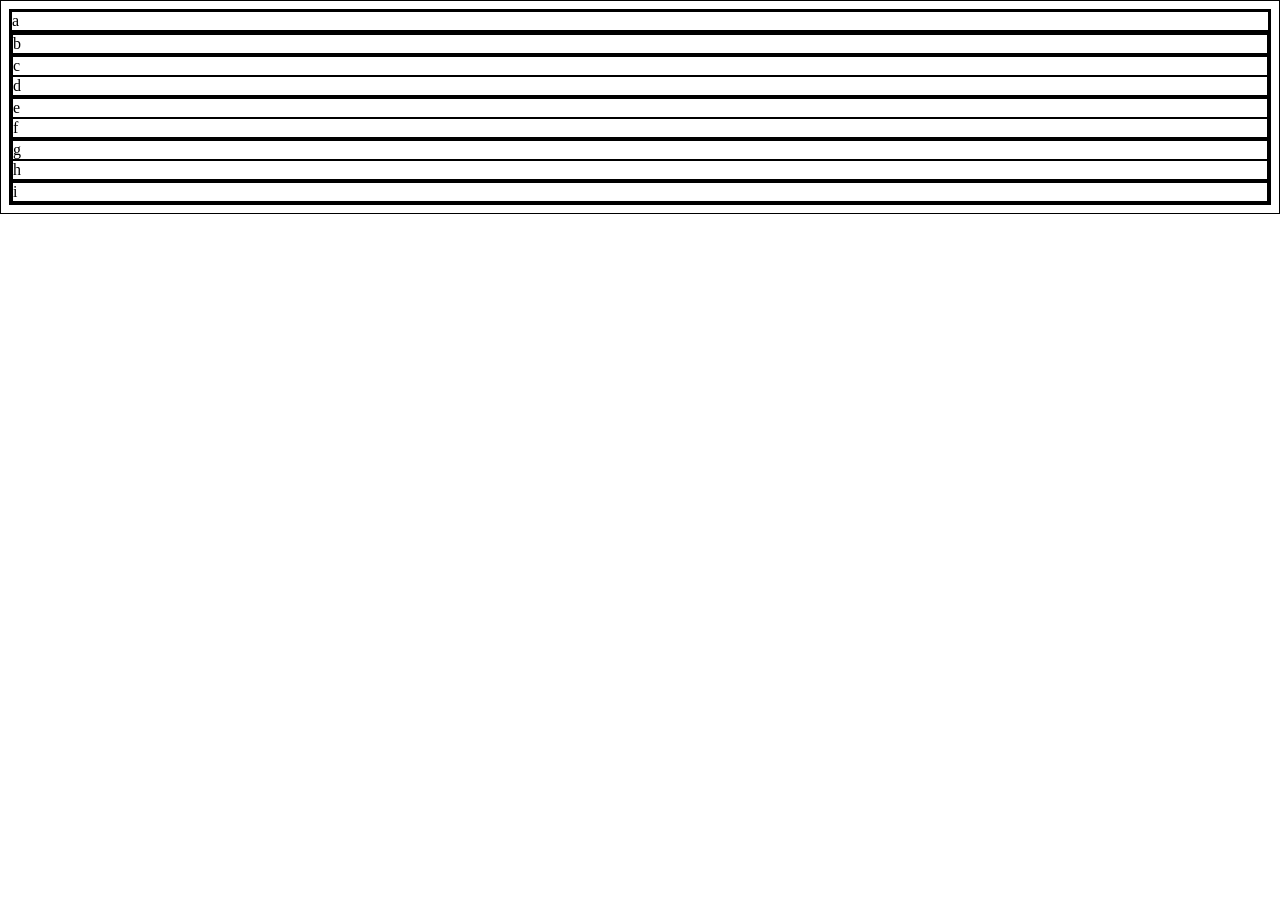
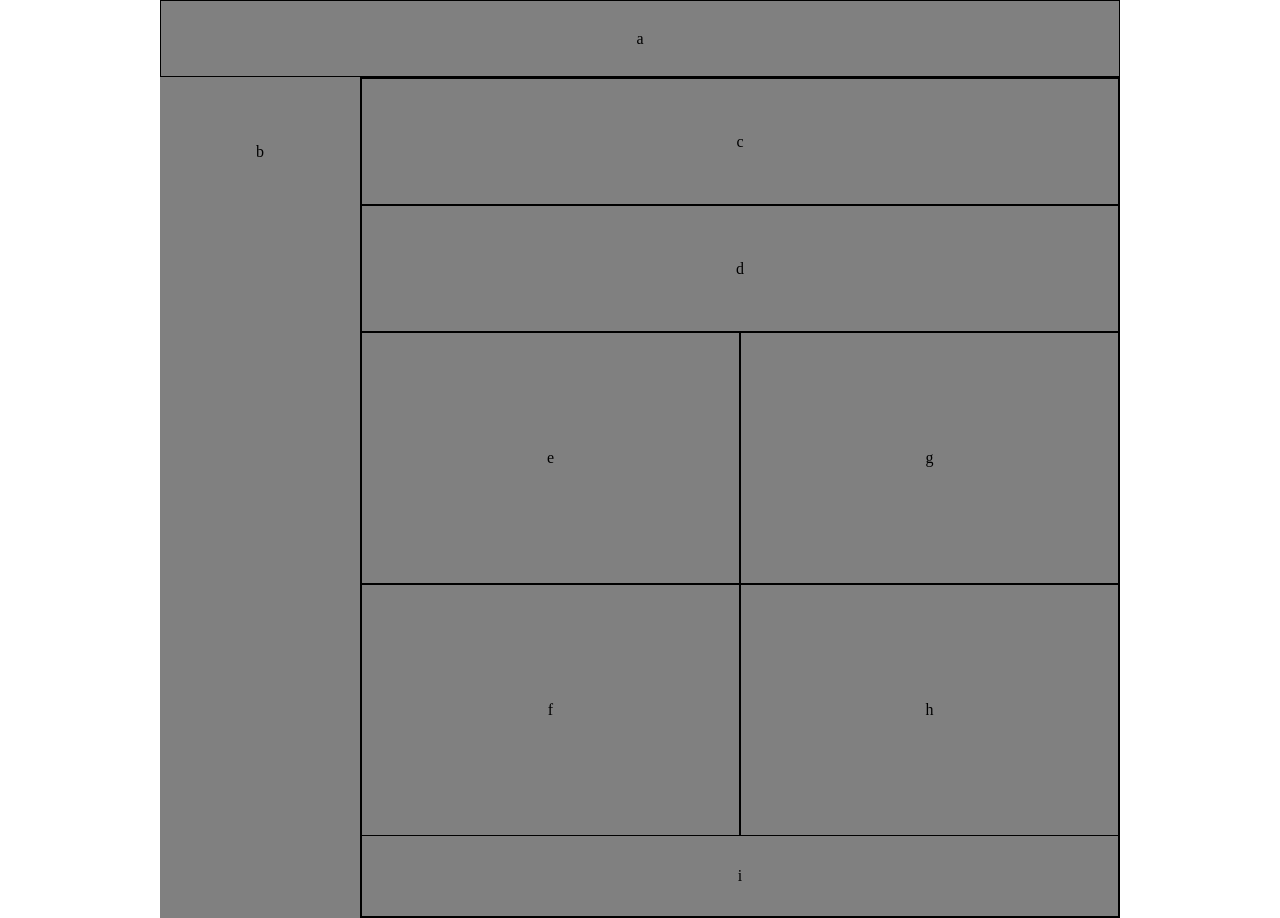
Before and after one commit to nkkinkade/lab-01, a plain HTML site: page index.html in a window 1280 px wide. Before the commit the page ends 800 px from the top, so only its background shows below. Drawn offline with Linux system fonts and the light colour scheme.

Commit message:
mobile complete, working on desktop

```diff
--- a/css/base.css
+++ b/css/base.css
@@ -1,3 +1,9 @@
+div {
+    border: solid 1px black;
+    background-color: gray;
+    text-align: center;
+}
+
 * {
-    border: solid 1px black;
+    box-sizing: border-box;
 }
--- a/css/layout.css
+++ b/css/layout.css
@@ -0,0 +1,62 @@
+body {
+    width: 480px;
+    margin: auto;
+}
+
+header{
+    min-height: 75px;
+    line-height: 75px;
+}
+
+aside{
+    min-height: 150px;
+    line-height: 150px;
+}
+
+.top-container{
+    min-height: 125px;
+    line-height: 125px;
+}
+
+.mid-container-one, .mid-container-two{
+    min-height: 250px;
+    line-height: 250px;
+    width: 50%;
+    float: left;
+}
+
+.bottom-container{
+    min-height: 80px;
+    line-height: 80px;
+}
+
+@media (min-width: 960px){
+    main{
+        background-color: gray;
+    }
+
+    main:after{
+        content: "";
+        display: table;
+        clear: both;
+    }
+
+    body {
+        width: 960px;
+        margin: auto;
+    }
+    aside{
+        width: 200px;
+        float: left;
+    }
+
+    aside div{
+        border-width: 0 !important;
+    }
+
+    .large-container{
+        width: 760px;
+        float: right;
+    }
+
+}
--- a/index.html
+++ b/index.html
@@ -14,6 +14,7 @@
         <aside>
             <div>b</div>
         </aside>
+        <div class="large-container">
             <section class="top-container">
                 <div>c</div>
                 <div>d</div>
@@ -22,13 +23,14 @@
                 <div>e</div>
                 <div>f</div>
             </section>
-        <section class="mid-container-one">
+            <section class="mid-container-two">
                 <div>g</div>
                 <div>h</div>
             </section>
-        <section class="mid-bottom">
+            <section class="bottom-container">
                 <div>i</div>
             </section>
+        </div>
     </main>
 </body>
 </html>
```
Lines whose indentation alone changed are shown as unchanged.
